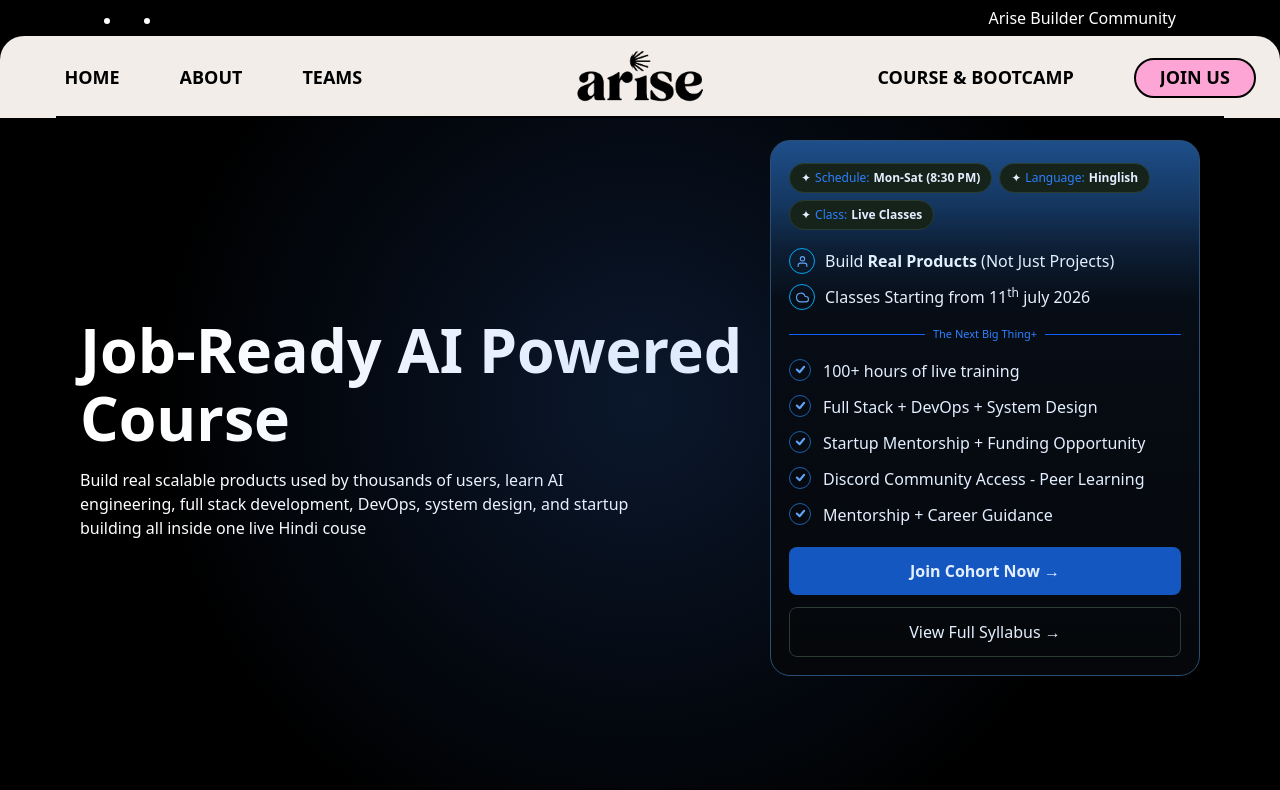
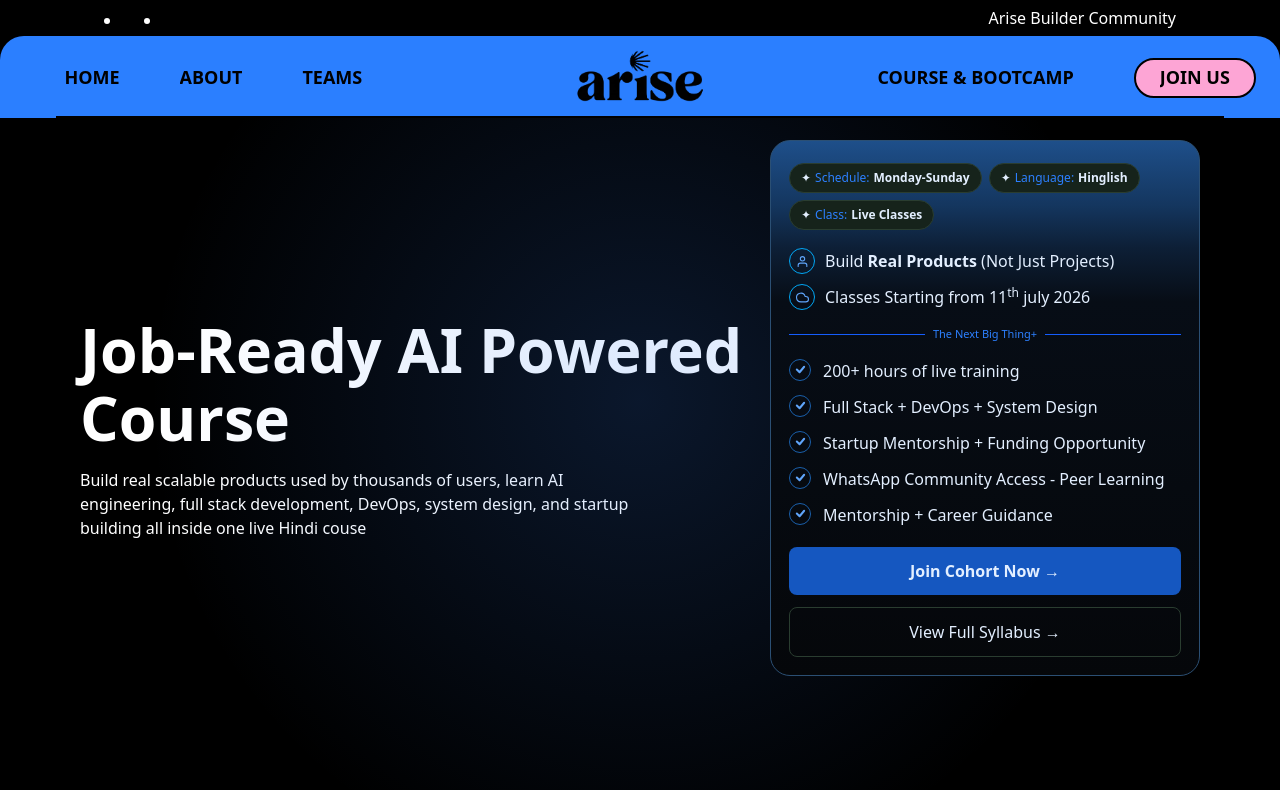
Before and after one commit to HarshRaj3050/Arise_Builders_Community, a Next.js app: page /course in a window 1280 px wide. Shown: the top 790 px of the page. Built offline with nearby package versions, Linux system fonts and the light colour scheme.

Commit message:
dynamic navBar theme change

```diff
--- a/src/app/course/page.js
+++ b/src/app/course/page.js
@@ -32,7 +32,7 @@
   return (
     <div className="w-dvw h-auto">
       <div className="text-black">
-        <NavBar className=""></NavBar>
+        <NavBar className="bg-sky-500"></NavBar>
       </div>
 
       {/* course header */}
--- a/src/components/CourseCard.jsx
+++ b/src/components/CourseCard.jsx
@@ -1,15 +1,15 @@
 import React from "react";
 
 const features = [
-  "100+ hours of live training",
+  "200+ hours of live training",
   "Full Stack + DevOps + System Design",
   "Startup Mentorship + Funding Opportunity",
-  "Discord Community Access - Peer Learning",
+  "WhatsApp Community Access - Peer Learning",
   "Mentorship + Career Guidance",
 ];
 
 const pills = [
-  { label: "Schedule", value: "Mon-Sat (8:30 PM)" },
+  { label: "Schedule", value: "Monday-Sunday" },
 
   { label: "Language", value: "Hinglish" },
   { label: "Class", value: "Live Classes" },
--- a/src/components/CourseRegistration.jsx
+++ b/src/components/CourseRegistration.jsx
@@ -95,10 +95,10 @@
           </p>
 
           <div className="mt-6 space-y-2">
-            <Feature icon={<GraduationCap size={22} />} text="100+ hours of live training" />
+            <Feature icon={<GraduationCap size={22} />} text="200+ hours of live training" />
             <Feature icon={<Code2 size={22} />} text="Full Stack + DevOps + System Design" />
             <Feature icon={<Users size={22} />} text="Mentorship + Career Guidance" />
-            <Feature icon={<MessageSquare size={22} />} text="Discord Community Access" />
+            <Feature icon={<MessageSquare size={22} />} text="WhatsApp Community Access" />
             <Feature icon={<Award size={22} />} text="Funding Opportunity" />
           </div>
 
@@ -109,7 +109,7 @@
               </div>
               <div>
                 <h4 className="font-semibold text-xl">Classes Start Soon</h4>
-                <p className="text-blue-400 mt-1">Mon-Sat (8:30 PM) From 11<sup>th</sup> July <br/> Last Date Register 9<sup>th</sup> july</p>
+                <p className="text-blue-400 mt-1">Monday-Sunday From 11<sup>th</sup> July <br/> Last Date Register 10<sup>th</sup> july</p>
               </div>
             </div>
           </div>
@@ -154,10 +154,10 @@
                 onChange={handleChange}
               />
               <InputField
-                label="Phone Number"
+                label="Mobile Number"
                 name="phone"
                 type="tel"
-                placeholder="Enter your phone number"
+                placeholder="Enter your mobile number"
                 icon={<Phone size={18} />}
                 value={formData.phone}
                 onChange={handleChange}
@@ -184,9 +184,9 @@
 
             {/* Branch - text input */}
             <InputField
-              label="Branch"
+              label="Branch + Year"
               name="branch"
-              placeholder="e.g. Computer Science, Mechanical, etc."
+              placeholder="e.g. Computer Science - 2nd year"
               icon={<BookOpen size={18} />}
               value={formData.branch}
               onChange={handleChange}
@@ -194,9 +194,9 @@
 
             {/* reason - text input */}
             <InputField
-              label="Why Join Us?"
+              label="Why Select You?"
               name="reason"
-              placeholder="Reasons to Join Us"
+              placeholder="Reasons to Select you"
               icon={<Blocks size={18} />}
               value={formData.reason}
               onChange={handleChange}
--- a/src/components/NavBar.jsx
+++ b/src/components/NavBar.jsx
@@ -10,6 +10,8 @@
 
 import { FaLinkedin } from "react-icons/fa6";
 import { FaInstagram } from "react-icons/fa";
+
+import { usePathname } from "next/navigation";
 
 gsap.registerPlugin(ScrollTrigger);
 
@@ -149,12 +151,28 @@
   };
 
   const navItems = [
-  { name: "HOME", href: "/" },
-  { name: "ABOUT", href: "/about" },
-  { name: "TEAMS", href: "/teams" },
-  { name: "COURSE & BOOTCAMP", href: "/course" },
-];
+    { name: "HOME", href: "/" },
+    { name: "ABOUT", href: "/about" },
+    { name: "TEAMS", href: "/teams" },
+    { name: "COURSE & BOOTCAMP", href: "/course" },
+  ];
 
+  const pathname = usePathname();
+
+  const navBarColor = [
+    {
+      path: "/",
+      color: "bg-[rgb(242,237,233)] text-black",
+    },
+    {
+      path: "/course",
+      color: "bg-blue-500 text-black",
+    },
+  ];
+
+  const currentNavColor =
+    navBarColor.find((item) => item.path === pathname)?.color ||
+    "bg-white text-black";
 
   return (
     <div className="fixed w-full z-20 rounded-t-2xl">
@@ -203,8 +221,9 @@
         <div className="cursor-pointer">Arise Builder Community</div>
       </div>
       <div
+        id="navColor"
         ref={navBar}
-        className="z-50 w-full bg-[rgb(242,237,233)] rounded-t-3xl"
+        className={`z-50 w-full rounded-t-3xl transition-colors duration-300 ${currentNavColor}`}
       >
         <nav className="flex justify-between w-full h-15 pt-6 font-oswald font-semibold text-[18px] relative">
           {/* ── DESKTOP: Left links ── */}
@@ -313,7 +332,7 @@
 
           {/* ── MOBILE: Dropdown menu ── */}
           {menuOpen && (
-            <div className="md:hidden absolute top-full left-0 w-full bg-white z-50 shadow-lg py-6 flex flex-col items-center gap-6 font-oswald font-semibold text-[18px]">
+            <div className="md:hidden absolute top-full mt-4 left-0 w-full bg-white z-50 shadow-lg py-6 flex flex-col items-center gap-6 font-oswald font-semibold text-[18px]">
               {navItems.map((item) => (
                 <li
                   key={item.name}
```
